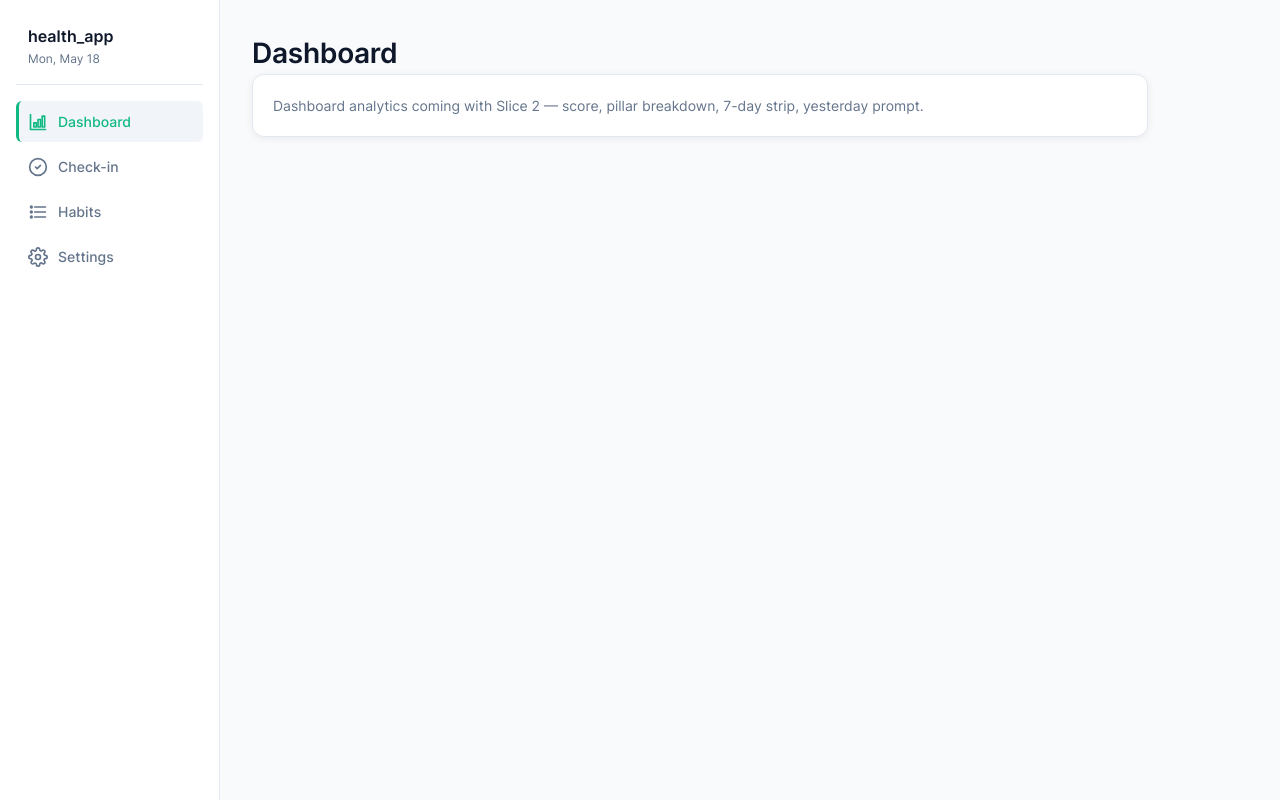
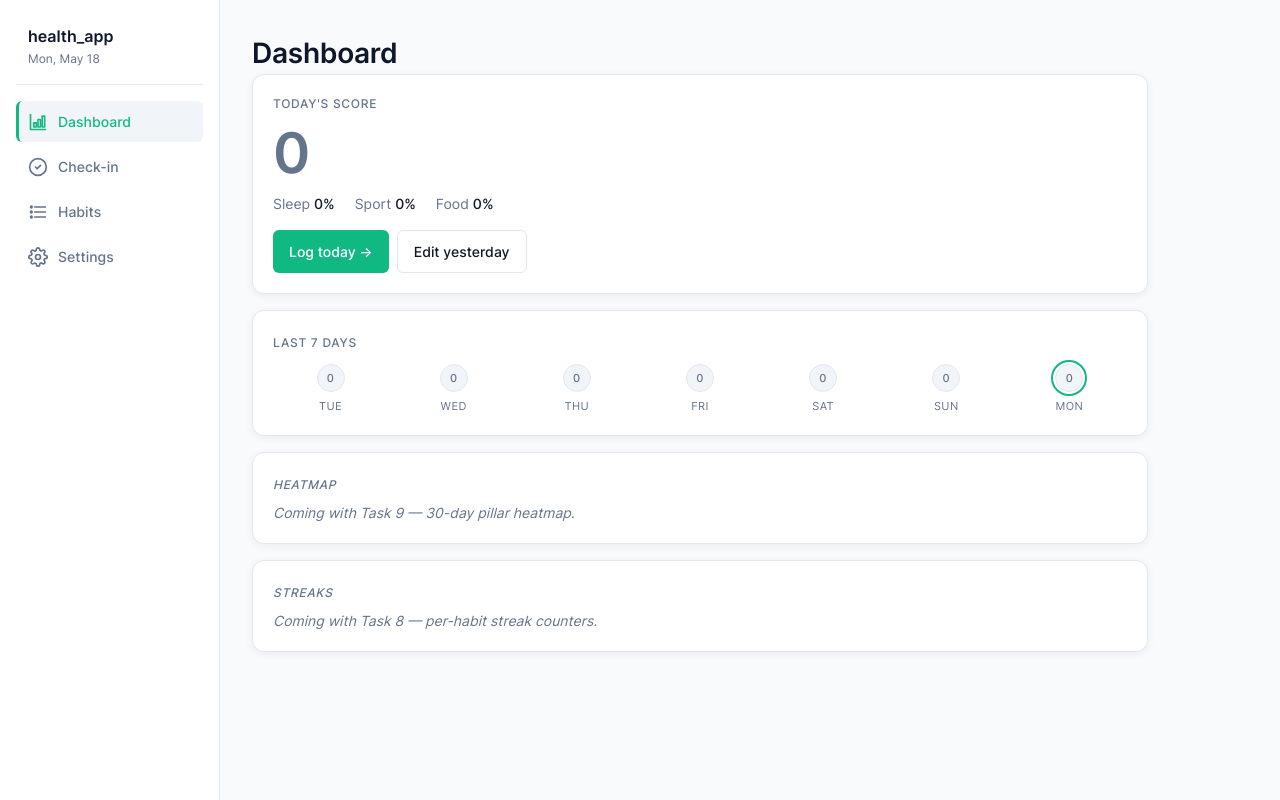
Before and after one commit to Goshamorq/health_app, a FastAPI app: page / in a window 1280 px wide. Run offline with FastAPI, Linux system fonts and the light colour scheme; data comes from the database, SQL or seed files in the repository; data that the repository does not hold is empty; parts of the project's set-up code (start-up, migrations or seed data) failed here and were passed over.

Commit message:
Slice 2: dashboard with daily_score + yesterday-empty prompt
- scoring.daily_score(conn, date) returns total + per-pillar percentages
  (pillars with no active habits are excluded from the average to avoid
  diluting a single-pillar score; habits where date(created_at) > target
  or archived=1 are excluded).
- GET / renders the dashboard: hero score number color-banded by 67/34
  thresholds, pillar breakdown, 7-day score strip, dismissable
  yesterday-empty prompt guarded by an EXISTS(prior checkins) check so
  cold-start users don't get nagged.
- tests/test_scoring.py covers all-done, none-done, mixed math, the
  created_at gate, archived exclusion, and the no-active-pillars total.

Co-Authored-By: Claude Opus 4.7 (1M context) <noreply@anthropic.com>

```diff
--- a/app/routes/dashboard.py
+++ b/app/routes/dashboard.py
@@ -1,14 +1,70 @@
+from datetime import date as date_cls, timedelta
 from pathlib import Path
 
 from fastapi import APIRouter, Request
 from fastapi.responses import HTMLResponse
 from fastapi.templating import Jinja2Templates
 
+from app.db import connect
+from app.scoring import daily_score
+
 ROOT = Path(__file__).resolve().parent.parent.parent
 templates = Jinja2Templates(directory=ROOT / "app" / "templates")
 router = APIRouter()
 
+WEEKDAY_SHORT = ("Mon", "Tue", "Wed", "Thu", "Fri", "Sat", "Sun")
+
+
+def _score_band(score: int) -> str:
+    if score >= 67:
+        return "is-good"
+    if score >= 34:
+        return "is-mid"
+    if score >= 1:
+        return "is-bad"
+    return "is-empty"
+
 
 @router.get("/", response_class=HTMLResponse)
 def dashboard(request: Request) -> HTMLResponse:
-    return templates.TemplateResponse(request, "dashboard.html", {})
+    today = date_cls.today()
+    today_iso = today.isoformat()
+    yesterday = today - timedelta(days=1)
+    yesterday_iso = yesterday.isoformat()
+
+    with connect() as conn:
+        score = daily_score(conn, today_iso)
+        has_today_checkin = conn.execute(
+            "SELECT EXISTS(SELECT 1 FROM checkins WHERE date = ?)", (today_iso,)
+        ).fetchone()[0]
+        has_yesterday_checkin = conn.execute(
+            "SELECT EXISTS(SELECT 1 FROM checkins WHERE date = ?)", (yesterday_iso,)
+        ).fetchone()[0]
+        has_prior_to_yesterday = conn.execute(
+            "SELECT EXISTS(SELECT 1 FROM checkins WHERE date < ?)", (yesterday_iso,)
+        ).fetchone()[0]
+
+        week = []
+        for offset in range(6, -1, -1):
+            d = today - timedelta(days=offset)
+            d_iso = d.isoformat()
+            s = daily_score(conn, d_iso)
+            week.append({
+                "date": d_iso,
+                "weekday": WEEKDAY_SHORT[d.weekday()],
+                "score": s["total"],
+                "band": _score_band(s["total"]),
+                "is_today": offset == 0,
+            })
+
+    show_yesterday_prompt = bool(has_prior_to_yesterday) and not bool(has_yesterday_checkin)
+
+    return templates.TemplateResponse(request, "dashboard.html", {
+        "score": score,
+        "score_band": _score_band(score["total"]),
+        "has_today_checkin": bool(has_today_checkin),
+        "today_iso": today_iso,
+        "yesterday_iso": yesterday_iso,
+        "show_yesterday_prompt": show_yesterday_prompt,
+        "week": week,
+    })
--- a/app/templates/dashboard.html
+++ b/app/templates/dashboard.html
@@ -4,7 +4,58 @@
 
 {% block content %}
 <h1>Dashboard</h1>
-<section class="block">
-    <p class="muted">Dashboard analytics coming with Slice 2 — score, pillar breakdown, 7-day strip, yesterday prompt.</p>
-</section>
+
+<div class="dashboard">
+    <section class="block score-hero">
+        <span class="label-eyebrow">Today's score</span>
+        <span class="score-number {{ score_band }}">{{ score.total }}</span>
+        <div class="score-pillars">
+            <span>Sleep <span class="score-pillar-value">{{ score.by_pillar.sleep }}%</span></span>
+            <span>Sport <span class="score-pillar-value">{{ score.by_pillar.sport }}%</span></span>
+            <span>Food <span class="score-pillar-value">{{ score.by_pillar.food }}%</span></span>
+        </div>
+        <div class="score-actions">
+            {% if has_today_checkin %}
+                <a href="/checkin" class="dashboard-cta">Edit today →</a>
+            {% else %}
+                <a href="/checkin" class="dashboard-cta">Log today →</a>
+            {% endif %}
+            <a href="/checkin?date={{ yesterday_iso }}" class="dashboard-cta secondary">Edit yesterday</a>
+        </div>
+    </section>
+
+    {% if show_yesterday_prompt %}
+    <section class="block yesterday-prompt" x-data="{dismissed: false}" x-show="!dismissed" x-cloak>
+        <span class="label-eyebrow">Heads up</span>
+        <p style="margin-top:8px;">Yesterday ({{ yesterday_iso }}) looks empty. Want to fill it in?</p>
+        <div class="score-actions">
+            <a href="/checkin?date={{ yesterday_iso }}" class="dashboard-cta">Fill {{ yesterday_iso }} →</a>
+            <button type="button" class="btn-ghost" @click="dismissed = true">Not now</button>
+        </div>
+    </section>
+    {% endif %}
+
+    <section class="block">
+        <span class="label-eyebrow">Last 7 days</span>
+        <div class="week-strip" style="margin-top: 12px;">
+            {% for day in week %}
+            <div class="week-day">
+                <div class="week-dot {{ day.band }}{% if day.is_today %} is-today{% endif %}"
+                     title="{{ day.date }} — score {{ day.score }}">{{ day.score }}</div>
+                <span>{{ day.weekday }}</span>
+            </div>
+            {% endfor %}
+        </div>
+    </section>
+
+    <section class="block placeholder-card">
+        <span class="label-eyebrow">Heatmap</span>
+        <p style="margin-top:8px;">Coming with Task 9 — 30-day pillar heatmap.</p>
+    </section>
+
+    <section class="block placeholder-card">
+        <span class="label-eyebrow">Streaks</span>
+        <p style="margin-top:8px;">Coming with Task 8 — per-habit streak counters.</p>
+    </section>
+</div>
 {% endblock %}
```
Also changed, not shown: app/scoring.py (+39 -0 lines), tests/test_scoring.py (added, +118 -0 lines), tests/__init__.py (added).
